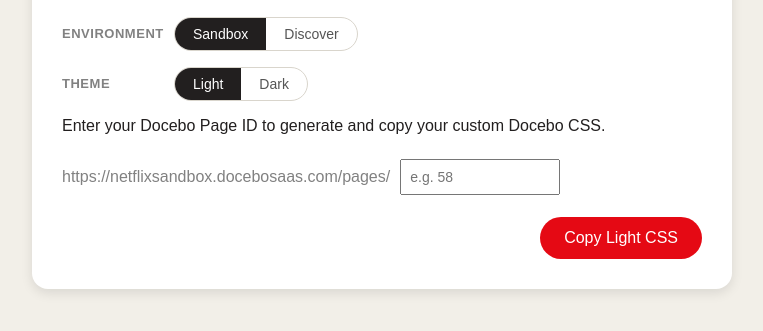
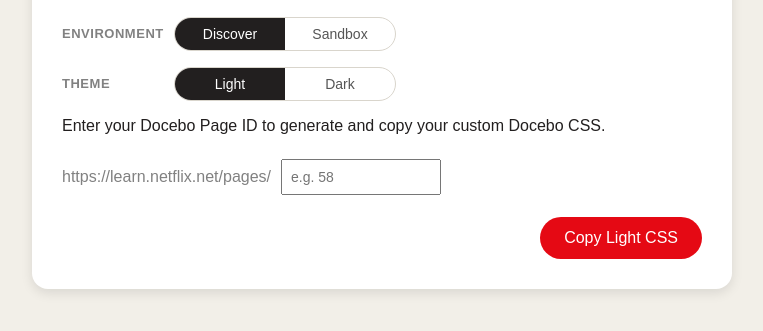
Before and after one commit to Docebo-Netflix/template-css-generator, a plain HTML site: page index.html in a window 1280 px wide. Shown: the part 291-622 px from the top of the page, without its empty margins (258-1021 px from the left). Drawn offline with Linux system fonts and the light colour scheme.

Commit message:
Fix HTML encoding and update environment toggle
New buttons

```diff
--- a/index.html
+++ b/index.html
@@ -75,18 +75,21 @@
     }
     .segmented {
       display: inline-flex;
+      width: 220px;               /* fixed width so both toggles match */
       border: 1px solid #d9d5cc;
       border-radius: 22px;
       overflow: hidden;
     }
     .segmented button {
+      flex: 1 1 0;                /* each button takes half the group width */
       font-family: "Arial";
       font-size: 14px;
       border: none;
       background: transparent;
       color: #555;
-      padding: 8px 18px;
+      padding: 8px 0;
       cursor: pointer;
+      text-align: center;
     }
     .segmented button.active {
       background: #221f1f;
@@ -135,8 +138,8 @@
     <div class="toggle-row">
       <span class="toggle-label">Environment</span>
       <div class="segmented" id="env-toggle">
-        <button data-env="sandbox" class="active">Sandbox</button>
-        <button data-env="discover">Discover</button>
+        <button data-env="discover" class="active">Discover</button>
+        <button data-env="sandbox">Sandbox</button>
       </div>
     </div>
 
@@ -153,7 +156,7 @@
     </div>
 
     <div class="url-input">
-      <span class="url-text" id="url-text">https://netflixsandbox.docebosaas.com/pages/</span>
+      <span class="url-text" id="url-text">https://learn.netflix.net/pages/</span>
       <input type="text" id="page-number-input" maxlength="6" placeholder="e.g. 58" />
     </div>
 
@@ -167,7 +170,7 @@
     const input    = document.getElementById('page-number-input');
     const urlText  = document.getElementById('url-text');
 
-    const state = { env: 'sandbox', theme: 'light' };
+    const state = { env: 'discover', theme: 'light' };
 
     const urls = {
       sandbox:  'https://netflixsandbox.docebosaas.com/pages/',
```
